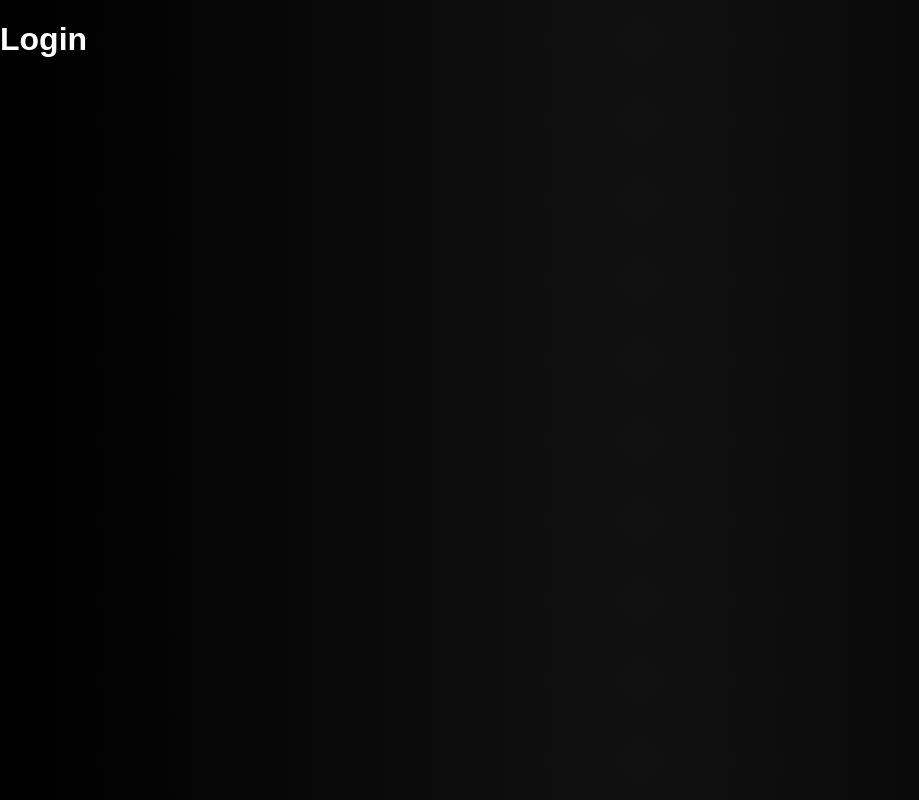
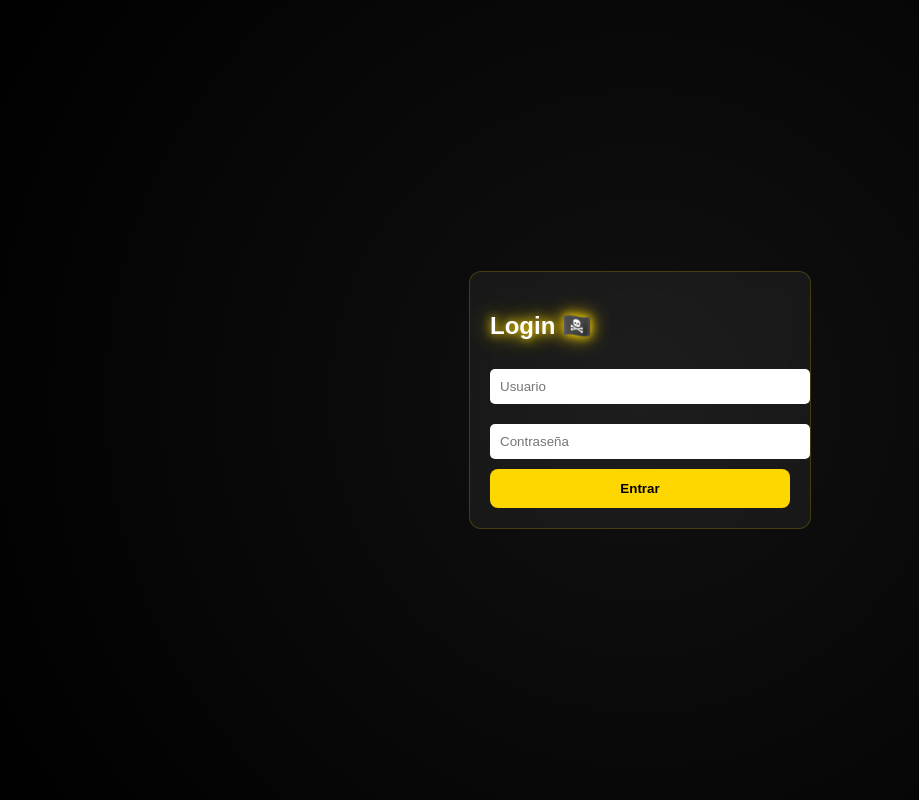
Before and after one commit to zanahJR/yonkou-level, a Next.js app: page /login in a window 1280 px wide. Shown: the whole page, without its empty margins (0-919 px from the left). Built offline with nearby package versions, Linux system fonts and the light colour scheme.

Commit message:
Update login.js

```diff
--- a/pages/login.js
+++ b/pages/login.js
@@ -1,3 +1,29 @@
 export default function Login() {
-  return <h1>Login</h1>;
+  return (
+    <div style={{
+      minHeight: "100vh",
+      display: "flex",
+      justifyContent: "center",
+      alignItems: "center"
+    }}>
+      <div className="card" style={{ width: 300 }}>
+        <h2 className="glow">Login 🏴‍☠️</h2>
+
+        <input placeholder="Usuario" style={input} />
+        <input placeholder="Contraseña" type="password" style={input} />
+
+        <button className="btn" style={{ width: "100%" }}>
+          Entrar
+        </button>
+      </div>
+    </div>
+  );
 }
+
+const input = {
+  width: "100%",
+  padding: 10,
+  margin: "10px 0",
+  borderRadius: 5,
+  border: "none"
+};
```
